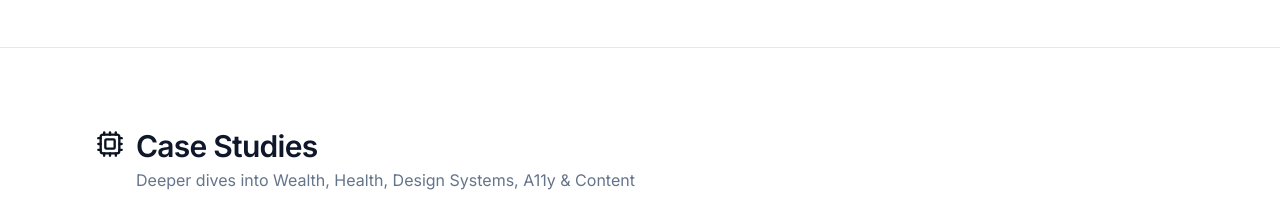
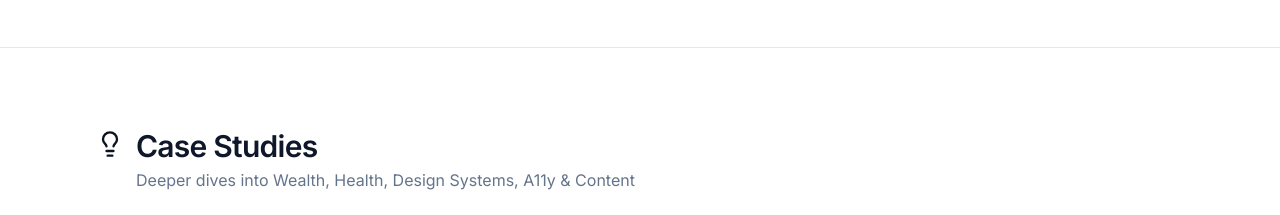
Before and after one commit to rflores-alight/Portfolio, a React (Vite) app: page / in a window 1280 px wide. Shown: the part 2080-2295 px from the top of the page. Built offline with nearby package versions, Linux system fonts and the light colour scheme.

Commit message:
icon: lightbulb for case studies

```diff
--- a/src/App.jsx
+++ b/src/App.jsx
@@ -1,6 +1,6 @@
 import React, { useState, useEffect } from "react";
 import { motion } from "framer-motion";
-import { Mail, Download, ShieldCheck, Layers, Sparkles, Cpu, Briefcase, Calendar } from "lucide-react";
+import { Mail, Download, ShieldCheck, Layers, Sparkles, Cpu, Briefcase, Calendar, Lightbulb } from "lucide-react";
 import { Button } from "@/components/ui/button";
 import { Card, CardContent, CardHeader, CardTitle } from "@/components/ui/card";
 import { Pill } from "@/components/ui/pill";
@@ -685,7 +685,7 @@ export default function Portfolio() {
           id="case-studies"
           title="Case Studies"
           subtitle="Deeper dives into Wealth, Health, Design Systems, A11y & Content"
-          icon={<Cpu className="text-primary" />}
+          icon={<Lightbulb className="text-primary" />}
         >
         <div className="grid md:grid-cols-2 gap-5">
           {CASE_STUDIES.map(cs => (
```
